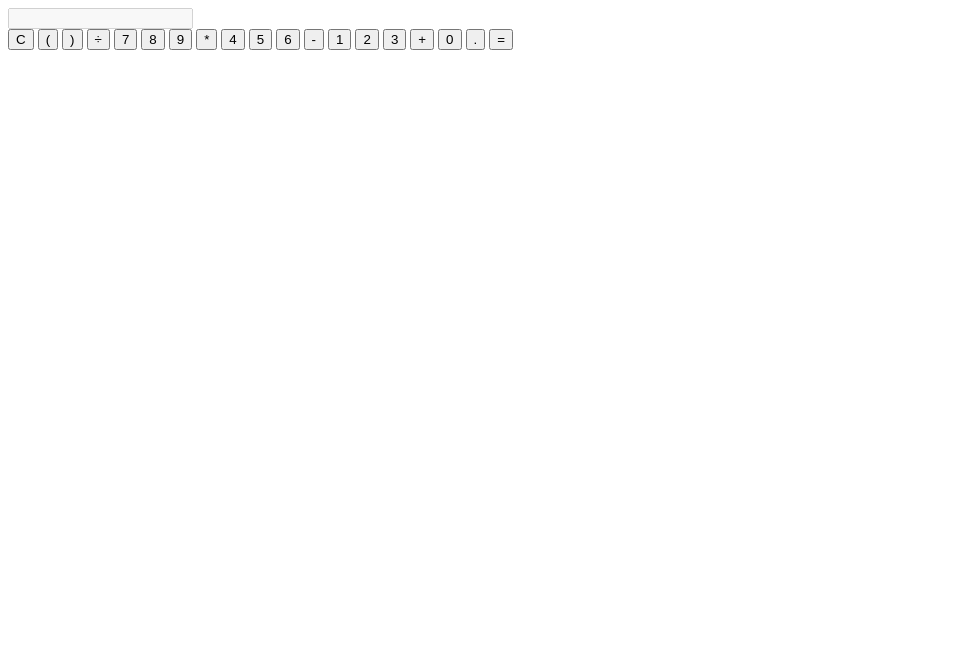
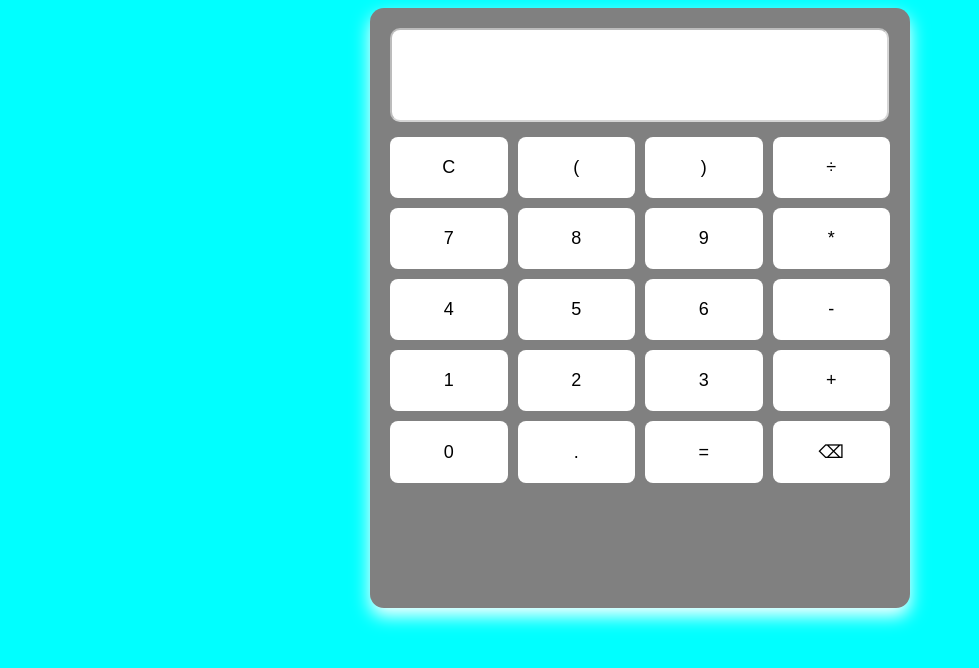
Before and after one commit to jumwakahindi/faith, a plain HTML site: page calculator/index.html in a window 1280 px wide. Shown: the whole page, without its empty margins (0-979 px from the left). Drawn offline with Linux system fonts and the light colour scheme.

Commit message:
calculator

```diff
--- a/calculator/index.html
+++ b/calculator/index.html
@@ -4,6 +4,7 @@
     <meta charset="UTF-8">
     <meta name="viewport" content="width=device-width, initial-scale=1.0">
     <title>The calculator</title>
+    <link rel="stylesheet" href="style.css">
 </head>
 <body>
     <div class="calculator">
@@ -31,8 +32,10 @@
 
             <button>0</button>
             <button>.</button>
-            <button>=</button
+            <button>=</button>
+            <button>⌫</button>
         </div>
     </div>
+    <script src="script.js"></script>
 </body>
 </html>
--- a/calculator/script.js
+++ b/calculator/script.js
@@ -0,0 +1,21 @@
+const display=document.getElementById("display");
+const buttons=document.querySelectorAll("button");
+buttons.forEach(button=>{
+    button.addEventListener("click" ,()=>{
+        const value=button.textContent;
+        if(value=="C"){
+            display.value="";
+        }
+        else if(value=="="){
+            try{
+                display.value=eval(display.value.replace(/÷/g,"/"));
+            }catch{
+                display.value="Error";
+            }
+        }else if (value=="⌫"){
+            display.value=display.value.slice(0,-1);
+        }else{
+            display.value+=value;
+         }
+    });
+});
--- a/calculator/style.css
+++ b/calculator/style.css
@@ -0,0 +1,40 @@
+body{
+    display: flex;
+    justify-content: center;
+    height: 75vh;
+    background-color: aqua;
+    font-family: 'Times New Roman', Times, serif;
+}
+.calculator{
+    background-color: grey;
+    padding: 20px;
+    border-radius: 14px;
+    box-shadow: 0 8px 18px white;
+    width: 500px;
+}
+#display{
+    width: 95%;
+    height: 70px;
+    text-align: right;
+    font-size: 30px;
+    padding: 10px;
+    border-radius:10px ;
+    margin-bottom: 15px;
+    background-color:white;
+}
+.buttons{
+    display: grid;
+    grid-template-columns: repeat(4,1fr);
+    gap: 10px;
+}
+button{
+padding:20px;
+font-size: 18px;
+border: none;
+border-radius: 8px;
+background-color: white;
+cursor: pointer;
+}
+button:hover{
+    background-color: darkgrey;
+}
```
